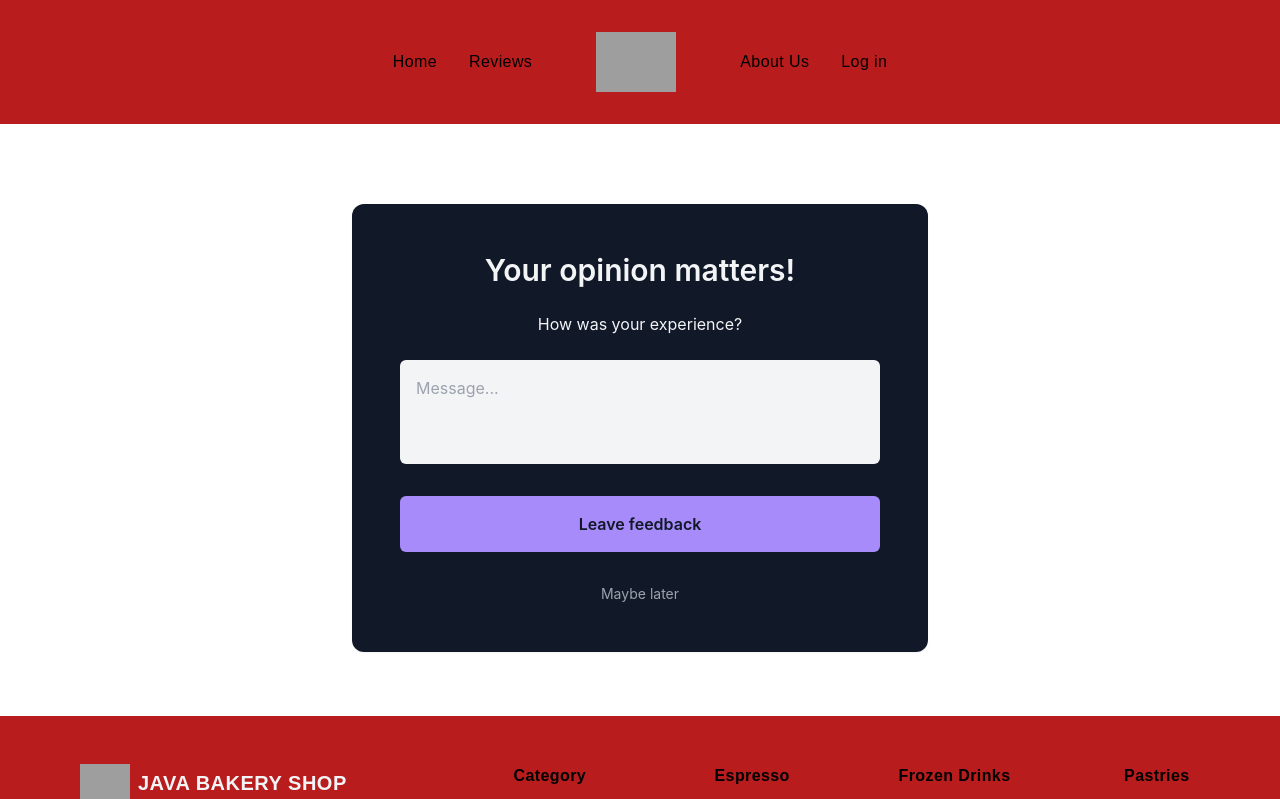
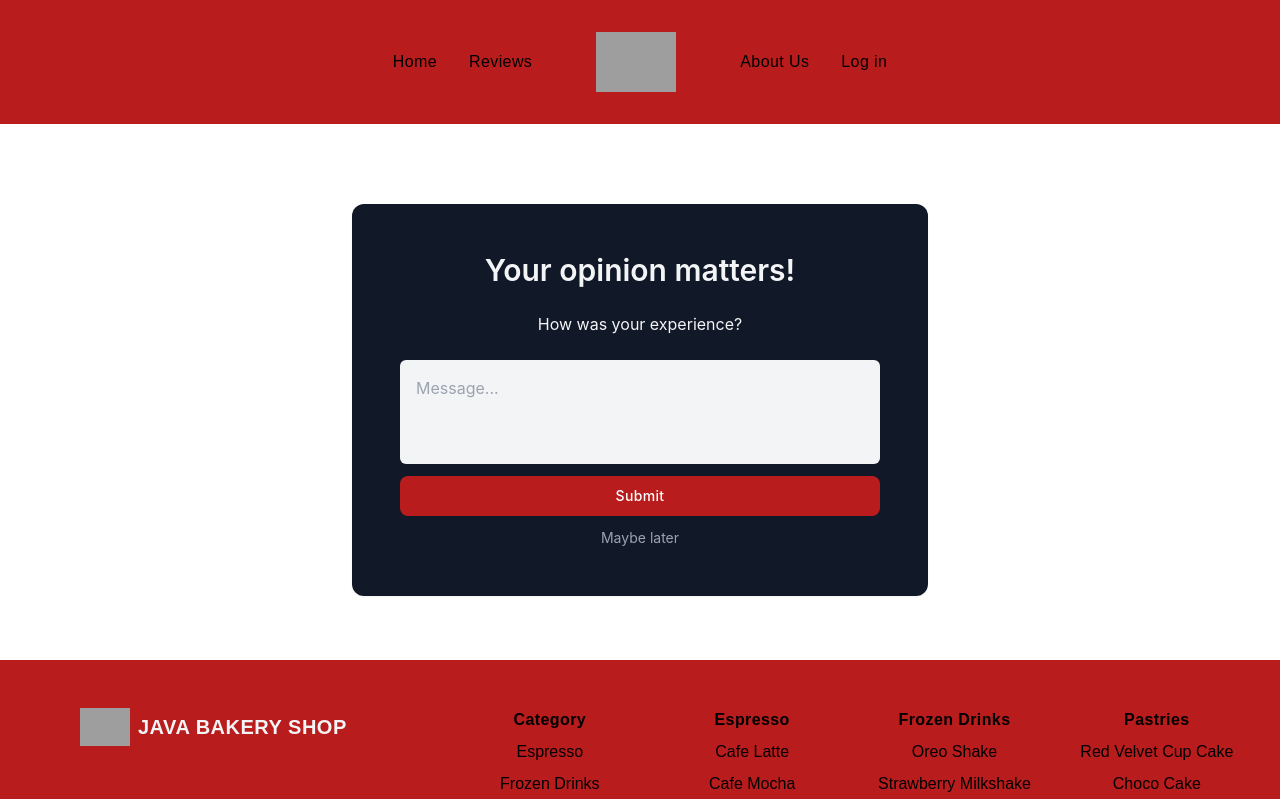
Before and after one commit to abrarasif11/java-bakery-shop, a React (Create React App) app: page /reviews in a window 1280 px wide. Shown: the top 799 px of the page. Built offline with nearby package versions, Linux system fonts and the light colour scheme; no server answers; grey boxes are pictures that could not be loaded.

Commit message:
admin-created

```diff
--- a/src/Pages/AddItems/AddItems.js
+++ b/src/Pages/AddItems/AddItems.js
@@ -43,7 +43,7 @@ const AddItems = () => {
     };
     return (
         <div>
-            <h1 className="text-3xl mt-10 ml-4 font-semibold bg-black text-orange-600 w-fit px-2 py-2">Add Items</h1>
+            <h1 className="text-4xl mt-10 ml-4 font-semibold text-red-700 w-fit px-2 py-2">Add Items</h1>
             <form onSubmit={handleAddProducts} action="" className="mt-5 ">
                 <div className="my-3">
                     <input
--- a/src/Pages/Dashboard/DashboardLayout.js
+++ b/src/Pages/Dashboard/DashboardLayout.js
@@ -6,7 +6,7 @@ import Header from '../Header/Header';
 
 const DashboardLayout = () => {
     const { user } = useContext(AuthContext)
-    // const [isAdmin] = useAdmin(user?.email)
+    const [isAdmin] = useAdmin(user?.email)
     return (
         <div>
             <Header></Header>
@@ -20,7 +20,8 @@ const DashboardLayout = () => {
                     <label htmlFor="dashboard-drawer" className="drawer-overlay"></label>
                     <ul className="menu p-4 w-80 bg-base-100 text-base-content">
 
-                        <li><Link to="/dashboard/allUsers" className='text-2xl'>All Users</Link></li>
+                        <li><Link to="/dashboard/allUsers" className='text-2xl'>All Users</Link>
+                        </li>
 
                         <li><Link to='/dashboard' className='text-2xl'>My Orders</Link></li>
 
--- a/src/Pages/Dashboard/MyOrders/MyOrder.js
+++ b/src/Pages/Dashboard/MyOrders/MyOrder.js
@@ -17,7 +17,7 @@ const MyOrder = () => {
     })
     return (
         <div className='font-josefin'>
-            <h1 className='text-3xl font-bold mt-10 mb-5 bg-black text-orange-600 w-fit px-2 py-2 ml-4 '>Order List</h1>
+            <h1 className='text-4xl font-bold mt-10 mb-5 text-red-700 w-fit px-2 py-2 ml-4 '>Order List</h1>
             <div className="overflow-x-auto">
                 <table className="table w-full">
                     <thead>
@@ -34,10 +34,10 @@ const MyOrder = () => {
                             items.map((item, i) =>
                                 <tr key={item._id}>
                                     <th>{i+1}</th>
-                                    <th className='text-sky-700'>{item.email}</th>
-                                    <td className='text-sky-700'>{item.price}</td>
-                                    <td className='text-sky-700'>{item.number}</td>
-                                    <td className='text-sky-700'>{item.meeting}</td>
+                                    <th className='text-red-700'>{item.email}</th>
+                                    <td className='text-red-700'>{item.price}</td>
+                                    <td className='text-red-700'>{item.number}</td>
+                                    <td className='text-red-700'>{item.meeting}</td>
                                 </tr>
 
                             )
--- a/src/Pages/Header/Header.js
+++ b/src/Pages/Header/Header.js
@@ -68,6 +68,7 @@ const Header = () => {
                                             My Reviews
 
                                         </Link>
+
                                         <Link
                                             to="/dashboard"
                                             className="font-medium tracking-wide text-black transition-colors duration-200 hover:text-white"
@@ -75,6 +76,7 @@ const Header = () => {
                                             Dashboard
 
                                         </Link>
+
 
                                         <span className=""><img src={user?.photoURL} title={user?.displayName} className=" ml-5 h-10 sm:h2 rounded-full" alt="" /></span>
 
--- a/src/Pages/Login/Login.js
+++ b/src/Pages/Login/Login.js
@@ -14,7 +14,6 @@ const Login = () => {
         const email = form.email.value;
         const password = form.password.value;
         console.log({ email, password });
-
         signIn(email, password)
             .then((userCredential) => {
                 const user = userCredential.user;
--- a/src/Pages/Login/SignUp.js
+++ b/src/Pages/Login/SignUp.js
@@ -16,12 +16,30 @@ const SignUp = () => {
                 const user = userCredential.user;
                 console.log(user);
                 toast.success("User Created Successfully")
-                // saveUser(username, email);
+                saveUser(username, email);
                 form.reset();
             })
             .catch((error) => {
                 console.error(error);
             });
+            const saveUser = (name, email, dropdown) => {
+                const usersSaved = { name, email, dropdown };
+                console.log(usersSaved);
+                fetch("http://localhost:5000/usersList", {
+                    method: "POST",
+                    headers: {
+                        "content-type": "application/json",
+                    },
+                    body: JSON.stringify(usersSaved),
+                })
+                    .then((res) => res.json())
+                    .then((data) => {
+                        console.log(data);
+
+                    })
+                    .catch((err) => console.log(err));
+
+            }
     };
     return (
         <div class="w-full font-josefin max-w-sm p-6 m-auto mx-auto mt-20 bg-black rounded-lg shadow-md ">
@@ -45,7 +63,6 @@ const SignUp = () => {
 
                     <input name='password' type="password" class="block w-full px-4 py-2 mt-2 text-black bg-white border rounded-lg dark:bg-gray-800 dark:text-gray-300 dark:border-gray-600 focus:border-blue-400 dark:focus:border-blue-300 focus:ring-blue-300 focus:outline-none focus:ring focus:ring-opacity-40" />
                 </div>
-
                 <div class="mt-6">
                     <button class=" w-full px-6 py-2.5 text-sm font-medium tracking-wide text-white capitalize transition-colors duration-300 transform bg-red-700 rounded-lg hover:bg-red-500 focus:outline-none focus:ring focus:ring-gray-300 focus:ring-opacity-50">
                         Sign In
--- a/src/Pages/Reviews/Review.js
+++ b/src/Pages/Reviews/Review.js
@@ -1,8 +1,35 @@
-import React from 'react';
+import React, { useContext } from 'react';
+import { toast } from 'react-hot-toast';
+import { AuthContext } from "../../Context/AuthProvider/AuthProvider";
+const Review = () => {
+    const { user, createUser } = useContext(AuthContext);
+    const handleSignUp = (event) => {
+        event.preventDefault();
+        const form = event.target;
+        const review = form.review.value;
+        console.log({ review });
 
-const Review = () => {
+            fetch("https://trade-buy-sell-arbinzaman.vercel.app/items", {
+                method: "POST",
+                headers: {
+                    "content-type": "application/json",
+                },
+                // body: JSON.stringify(formValue),
+            })
+                .then((res) => res.json())
+                .then((data) => {
+                    console.log(data);
+                    if (data.acknowledged) {
+                        toast.success("Items Added Successfully");
+
+                    }
+                })
+                .catch((err) => console.log(err));
+        }
     return (
-        <div className="flex mx-auto mt-20 flex-col max-w-xl p-8 shadow-sm rounded-xl lg:p-12 bg-gray-900 text-gray-100">
+
+      <form onSubmit={handleSignUp}>
+          <div className="flex mx-auto mt-20 flex-col max-w-xl p-8 shadow-sm rounded-xl lg:p-12 bg-gray-900 text-gray-100">
             <div className="flex flex-col items-center w-full">
                 <h2 className="text-3xl font-semibold text-center">Your opinion matters!</h2>
                 <div className="flex flex-col items-center py-6 space-y-3">
@@ -10,15 +37,19 @@ const Review = () => {
 
                 </div>
                 <div className="flex flex-col w-full">
-                    <textarea rows="3" placeholder="Message..." className="p-4 rounded-md resize-none dark:text-gray-100 bg-gray-100"></textarea>
-                    <button type="button" className="py-4 my-8 font-semibold rounded-md dark:
-                    text-gray-900 bg-violet-400">Leave feedback</button>
+                    <textarea name='review' rows="3" placeholder="Message..." className="p-4 rounded-md resize-none text-black bg-gray-100"></textarea>
+                    {/* <button type="button" className="py-4 my-8 font-semibold rounded-md dark:
+                    text-gray-900 bg-violet-400">Leave feedback</button> */}
+                     <button class=" w-full mt-3 mb-3 px-6 py-2.5 text-sm font-medium tracking-wide text-white capitalize transition-colors duration-300 transform bg-red-700 rounded-lg hover:bg-red-500 focus:outline-none focus:ring focus:ring-gray-300 focus:ring-opacity-50">
+                        Submit
+                    </button>
                 </div>
             </div>
             <div className="flex items-center justify-center">
                 <a rel="noopener noreferrer" href="#" className="text-sm text-gray-400">Maybe later</a>
             </div>
         </div>
+      </form>
     );
 };
 
--- a/src/Shared/Spinner/Spinner.js
+++ b/src/Shared/Spinner/Spinner.js
@@ -2,10 +2,10 @@ import React from 'react';
 
 const Spinner = () => {
     return (
-        <div className="flex items-center justify-center space-x-2">
-            <div className="w-4 h-4 rounded-full animate-pulse bg-red-700"></div>
-            <div className="w-4 h-4 rounded-full animate-pulse bg-red-700"></div>
-            <div className="w-4 h-4 rounded-full animate-pulse bg-red-700"></div>
+        <div className="flex mt-[340px] items-center justify-center space-x-2">
+            <div className="w-7 h-7 rounded-full animate-pulse bg-red-700"></div>
+            <div className="w-7 h-7 rounded-full animate-pulse bg-red-700"></div>
+            <div className="w-7 h-7 rounded-full animate-pulse bg-red-700"></div>
         </div>
     );
 };
--- a/src/hooks/useAdmin.js
+++ b/src/hooks/useAdmin.js
@@ -5,7 +5,7 @@ const useAdmin = email =>{
     const [isAdminLoading, setIsAdminLoading] = useState(true);
     useEffect(() =>{
          if (email) {
-            fetch(`http://localhost:5000/usersList/admin/:email/${email}`)
+            fetch(`http://localhost:5000/usersList/admin/${email}`)
             .then(res => res.json())
             .then(data => {
                 console.log(data);
```
Also changed, not shown: src/App.js (+4 -3 lines), src/Pages/Dashboard/AllUsers/AllUsers.js (+5 -5 lines).
